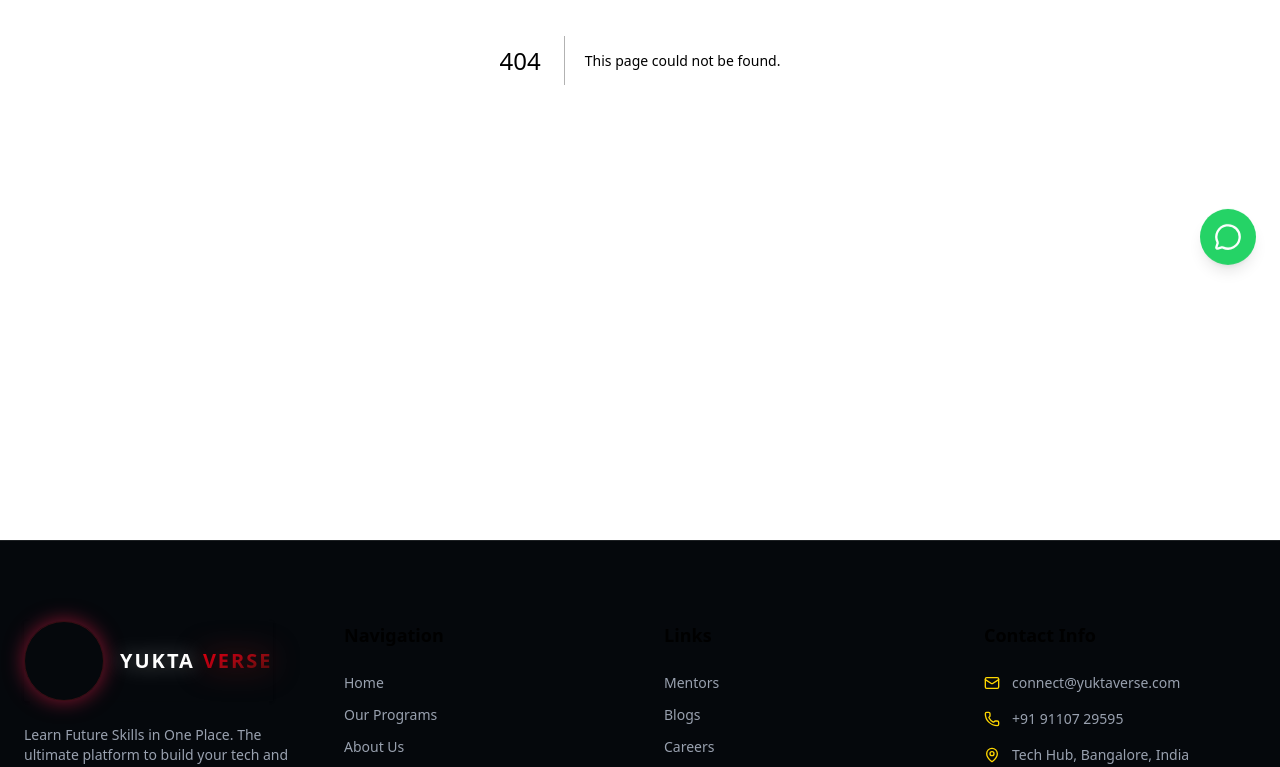
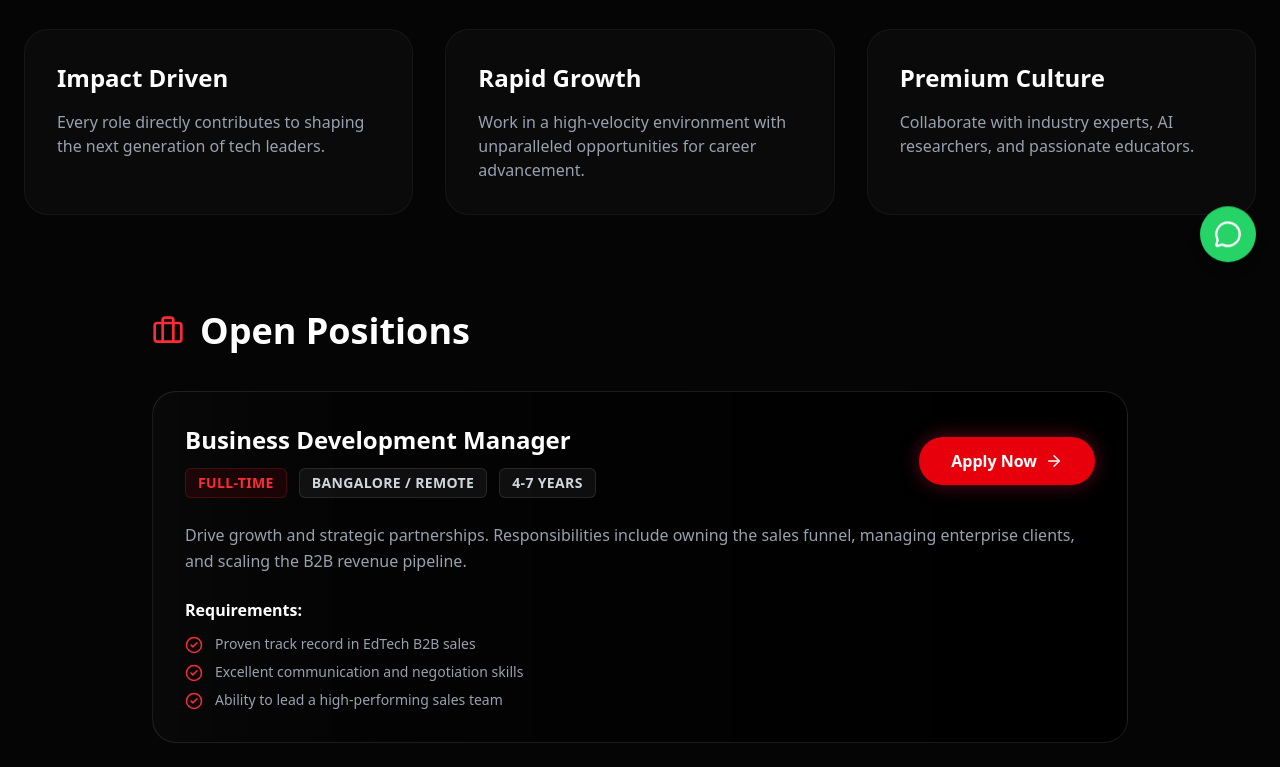
Before and after one commit to aghattikar82/yukta_verse, a Next.js app: page /careers in a window 1280 px wide. Before the commit this address had no page. Shown: the part 500-1267 px from the top of the page. Built offline with nearby package versions, Linux system fonts and the light colour scheme; grey boxes are pictures that could not be loaded.

Commit message:
Create Careers page with job postings and update footer link

```diff
--- /dev/null
+++ b/src/app/careers/page.tsx
@@ -0,0 +1,124 @@
+"use client";
+
+import { Briefcase, ArrowRight, CheckCircle2, Mail } from "lucide-react";
+import { motion } from "framer-motion";
+
+export default function CareersPage() {
+  const jobs = [
+    {
+      title: "Business Development Manager",
+      type: "Full-time",
+      location: "Bangalore / Remote",
+      experience: "4-7 Years",
+      desc: "Drive growth and strategic partnerships. Responsibilities include owning the sales funnel, managing enterprise clients, and scaling the B2B revenue pipeline.",
+      reqs: ["Proven track record in EdTech B2B sales", "Excellent communication and negotiation skills", "Ability to lead a high-performing sales team"]
+    },
+    {
+      title: "Senior Career Counsellor",
+      type: "Full-time",
+      location: "Bangalore / Remote",
+      experience: "3-5 Years",
+      desc: "Lead and mentor our team of career counsellors. Guide senior professionals and executives toward making the right upskilling choices in AI and Data.",
+      reqs: ["Experience in premium EdTech counselling", "Strong leadership and mentoring abilities", "Deep understanding of the current tech job market"]
+    },
+    {
+      title: "Career Counsellor",
+      type: "Full-time",
+      location: "Bangalore / Remote",
+      experience: "1-3 Years",
+      desc: "Advise learners on their career paths. Your role is vital in helping prospective students understand the value of our specialized AI programs.",
+      reqs: ["Excellent interpersonal and empathy skills", "Target-driven mindset with a passion for education", "Prior inside sales or counselling experience preferred"]
+    }
+  ];
+
+  return (
+    <div className="bg-[#050505] text-white min-h-screen pt-32 pb-20 font-inter">
+      {/* Header */}
+      <section className="container mx-auto px-6 text-center mb-20">
+        <motion.div initial={{ opacity: 0, y: 20 }} animate={{ opacity: 1, y: 0 }} transition={{ duration: 0.6 }}>
+          <h1 className="text-5xl md:text-7xl font-black font-outfit mb-6">Join <span className="text-red-500">YUKTA VERSE</span></h1>
+          <p className="text-gray-400 text-xl max-w-2xl mx-auto leading-relaxed">
+            We are building the elite team that will democratize premium AI and technical education globally. Come build the future with us.
+          </p>
+        </motion.div>
+      </section>
+
+      {/* Why Join Us */}
+      <section className="container mx-auto px-6 mb-24">
+        <div className="grid md:grid-cols-3 gap-8">
+          {[
+            { title: "Impact Driven", desc: "Every role directly contributes to shaping the next generation of tech leaders." },
+            { title: "Rapid Growth", desc: "Work in a high-velocity environment with unparalleled opportunities for career advancement." },
+            { title: "Premium Culture", desc: "Collaborate with industry experts, AI researchers, and passionate educators." }
+          ].map((perk, i) => (
+            <motion.div key={i} initial={{ opacity: 0, y: 20 }} whileInView={{ opacity: 1, y: 0 }} viewport={{ once:true }} transition={{ delay: i * 0.1 }} className="bg-[#0a0a0a] border border-white/5 p-8 rounded-3xl hover:border-red-500/30 transition-colors">
+              <h3 className="text-2xl font-bold font-outfit mb-4 text-white">{perk.title}</h3>
+              <p className="text-gray-400">{perk.desc}</p>
+            </motion.div>
+          ))}
+        </div>
+      </section>
+
+      {/* Open Positions */}
+      <section className="container mx-auto px-6 max-w-5xl">
+        <h2 className="text-4xl font-black font-outfit mb-10 text-white flex items-center gap-4">
+          <Briefcase className="text-red-500" size={32} /> Open Positions
+        </h2>
+
+        <div className="space-y-6">
+          {jobs.map((job, idx) => (
+            <motion.div
+              key={idx}
+              initial={{ opacity: 0, x: -20 }}
+              whileInView={{ opacity: 1, x: 0 }}
+              viewport={{ once:true }}
+              className="bg-gradient-to-r from-white/[0.02] to-black border border-white/10 p-8 rounded-3xl hover:border-red-500/50 transition-all group"
+            >
+              <div className="flex flex-col md:flex-row justify-between items-start md:items-center mb-6 gap-4">
+                <div>
+                  <h3 className="text-2xl font-bold font-outfit text-white group-hover:text-red-400 transition-colors">{job.title}</h3>
+                  <div className="flex flex-wrap gap-3 mt-3 text-sm font-semibold tracking-wide uppercase">
+                    <span className="bg-red-600/10 text-red-500 border border-red-500/20 px-3 py-1 rounded-md">{job.type}</span>
+                    <span className="bg-white/5 text-gray-300 border border-white/10 px-3 py-1 rounded-md">{job.location}</span>
+                    <span className="bg-white/5 text-gray-300 border border-white/10 px-3 py-1 rounded-md">{job.experience}</span>
+                  </div>
+                </div>
+                <a href="mailto:connect@yuktaverse.com" className="bg-red-600 hover:bg-red-500 text-white font-bold py-3 px-8 rounded-full shadow-[0_0_20px_rgba(225,29,72,0.4)] transition-all flex items-center gap-2 shrink-0">
+                  Apply Now <ArrowRight size={18} />
+                </a>
+              </div>
+
+              <div className="text-gray-400 mb-6 leading-relaxed">
+                {job.desc}
+              </div>
+
+              <div>
+                <h4 className="text-white font-bold mb-3 font-outfit">Requirements:</h4>
+                <ul className="space-y-2">
+                  {job.reqs.map((req, i) => (
+                    <li key={i} className="flex items-start gap-3 text-gray-400 text-sm">
+                      <CheckCircle2 size={18} className="text-red-500 shrink-0 mt-0.5" /> {req}
+                    </li>
+                  ))}
+                </ul>
+              </div>
+            </motion.div>
+          ))}
+        </div>
+      </section>
+
+      {/* CTA Bottom */}
+      <section className="container mx-auto px-6 mt-32 max-w-4xl">
+        <div className="bg-gradient-to-br from-red-950/40 via-black to-red-900/20 border border-red-500/20 p-12 text-center rounded-[3rem] relative overflow-hidden">
+          <div className="relative z-10">
+            <h2 className="text-3xl font-black font-outfit mb-4 text-white">Don't see a role that fits?</h2>
+            <p className="text-gray-400 mb-8 max-w-lg mx-auto">We are always on the lookout for exceptional talent. Send us your resume and let's talk.</p>
+            <a href="mailto:connect@yuktaverse.com" className="inline-flex items-center gap-3 bg-white text-black hover:bg-gray-200 font-bold py-4 px-8 rounded-full transition-colors mx-auto">
+              <Mail size={20} /> connect@yuktaverse.com
+            </a>
+          </div>
+        </div>
+      </section>
+    </div>
+  );
+}
--- a/src/components/Footer.tsx
+++ b/src/components/Footer.tsx
@@ -37,7 +37,7 @@ export default function Footer() {
           <ul className="space-y-3 text-gray-400 text-sm">
             <li><Link href="/mentors" className="hover:text-[#FFD700] transition-colors">Mentors</Link></li>
             <li><Link href="/blog" className="hover:text-[#FFD700] transition-colors">Blogs</Link></li>
-            <li><Link href="#" className="hover:text-[#FFD700] transition-colors">Careers</Link></li>
+            <li><Link href="/careers" className="hover:text-[#FFD700] transition-colors">Careers</Link></li>
             <li><Link href="/contact" className="hover:text-[#FFD700] transition-colors">Contact Us</Link></li>
           </ul>
         </div>
```
